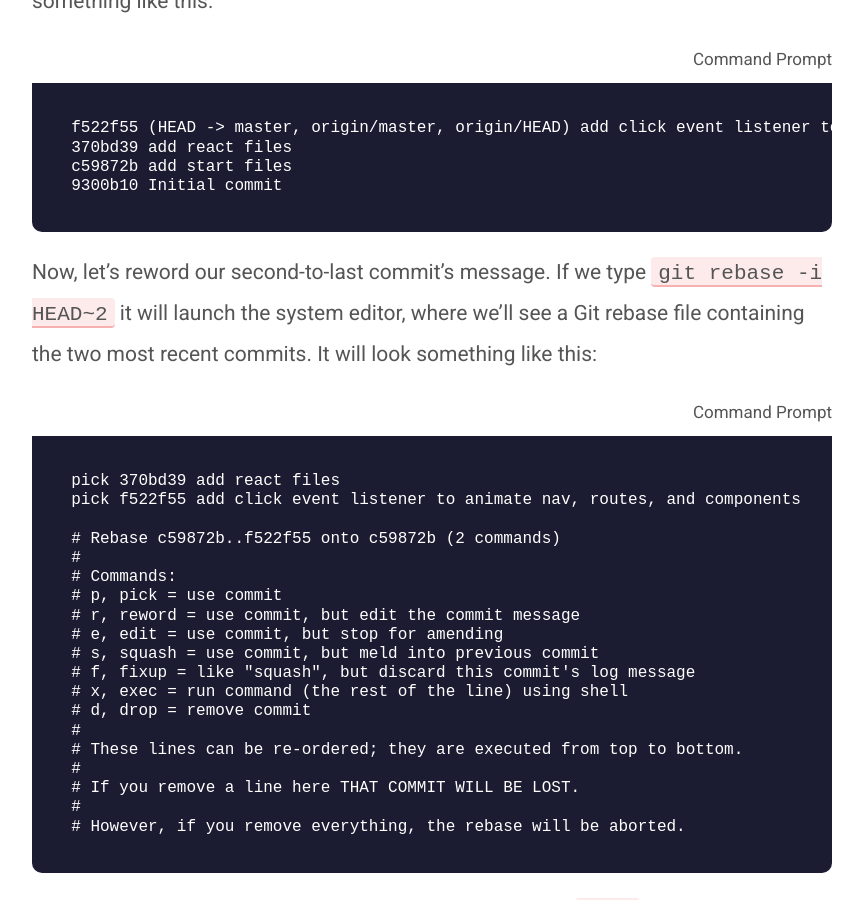
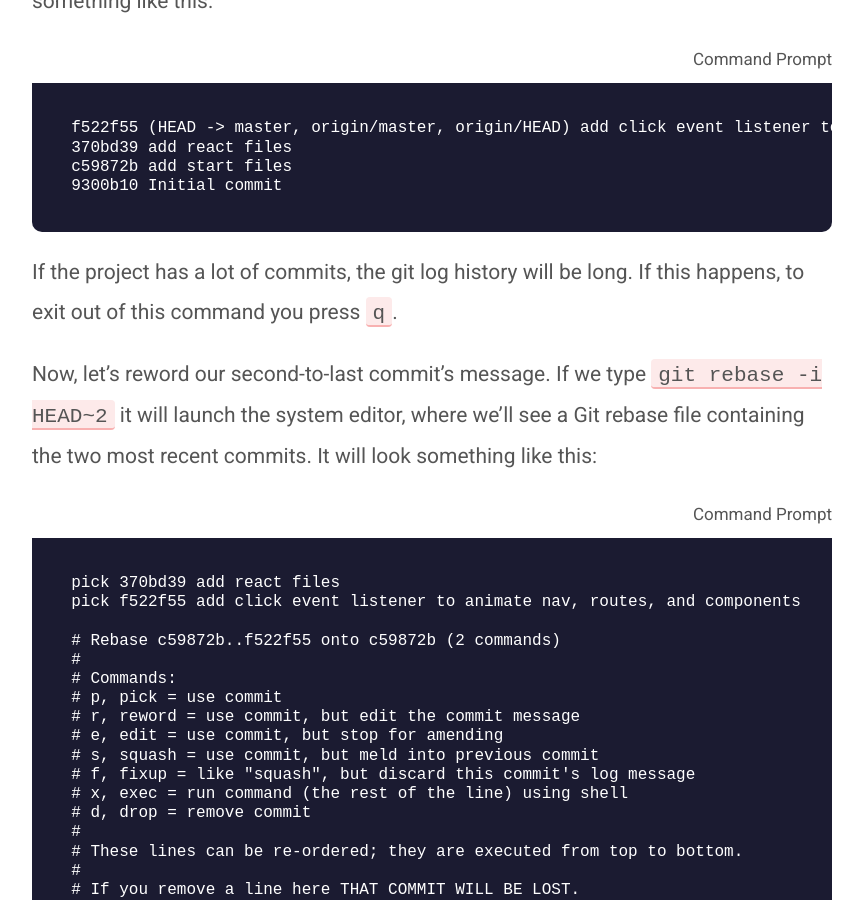
Before and after one commit to codinglead/codinglead.github.io, a Jekyll site: the page built from _posts/2019-04-02-rewriting-git-history.md, in a window 1280 px wide and 900 px high, scrolled down 1218 px. Shown: the whole window, without its empty margins (208-1071 px from the left). Built offline with Jekyll 4.4.1, drawn with Linux system fonts in a browser that asks for light colours; comment, search, counter and statistics services are not loaded.

Commit message:
update rewriting git history blog

````diff
--- a/_posts/2019-03-20-rewriting-git-history.md
+++ b/_posts/2019-04-02-rewriting-git-history.md
@@ -32,6 +32,8 @@ We can check the git history of a git repo with <code class="highlight__code">gi
   c59872b add start files
   9300b10 Initial commit
 ```
+
+If the project has a lot of commits, the git log history will be long. If this happens, to exit out of this command you press <code class="highlight__code">q</code>.
 
 Now, let's reword our second-to-last commit's message. If we type <code class="highlight__code">git rebase -i HEAD~2</code> it will launch the system editor, where we'll see a Git rebase file containing the two most recent commits. It will look something like this:
 
````
